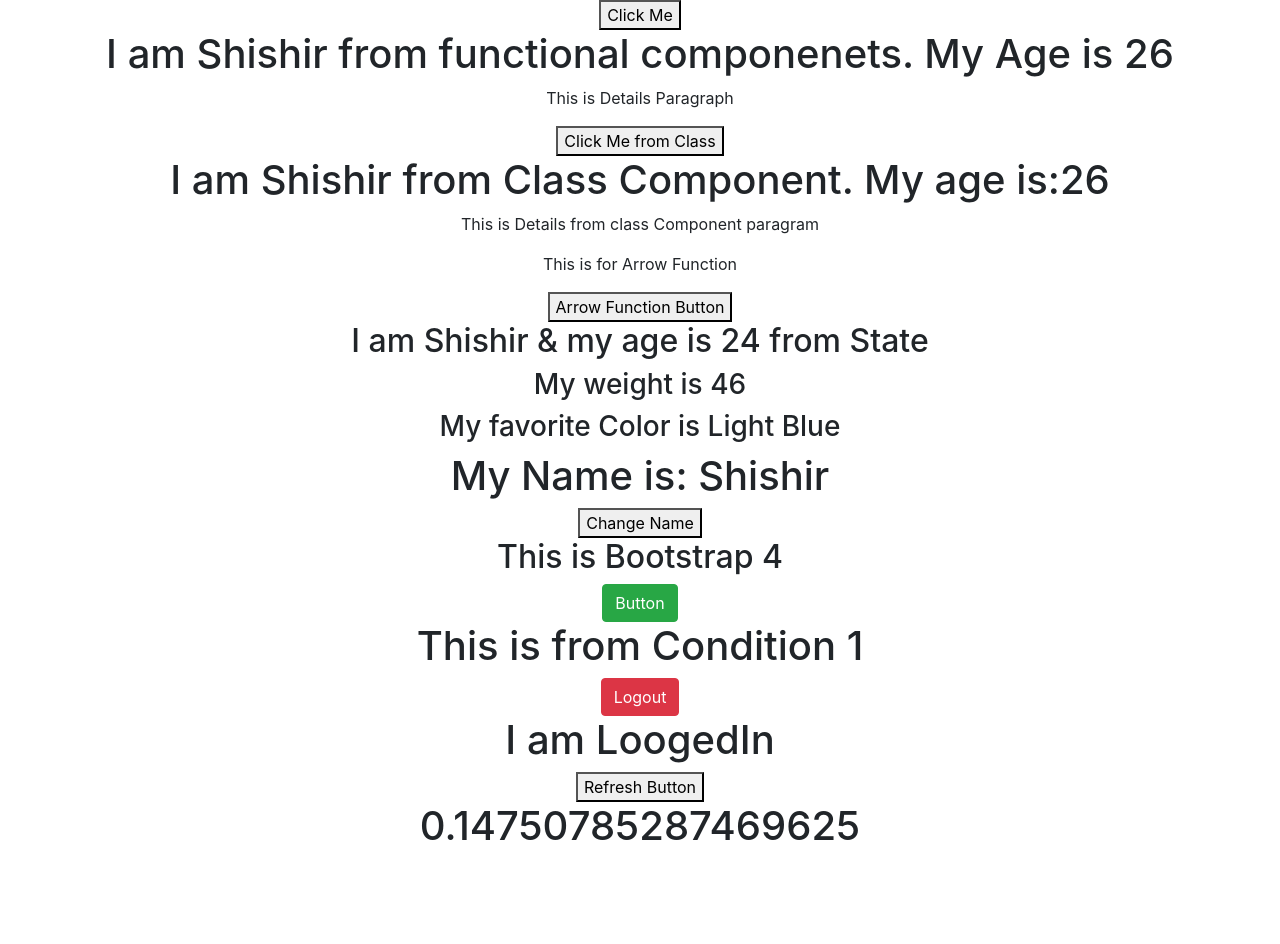
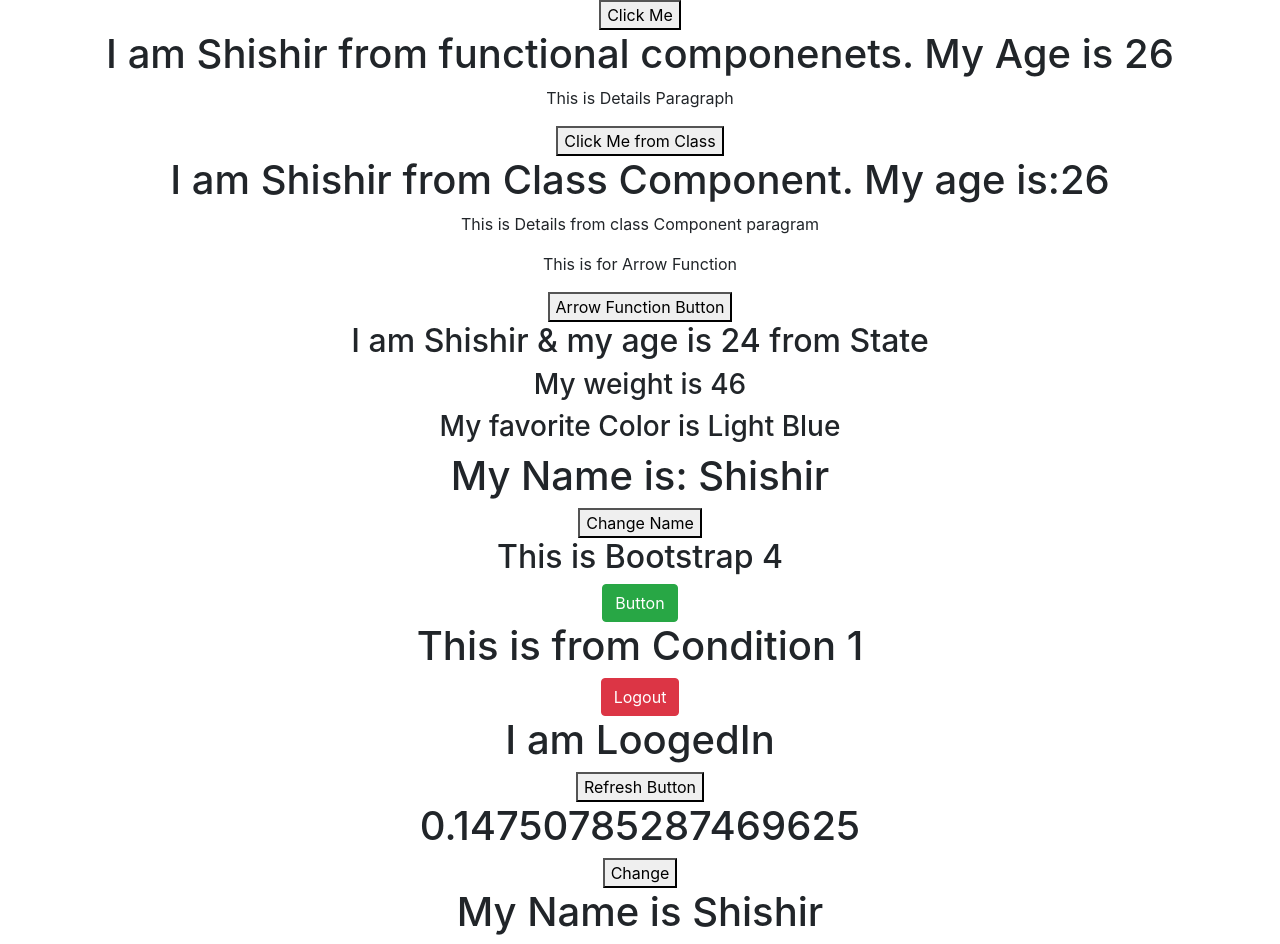
Before and after one commit to shishir75/React-101, a React (Create React App) app: page / in a window 1280 px wide. Before the commit the page ends 858 px from the top, so only its background shows below. Built offline with nearby package versions, Linux system fonts and the light colour scheme.

Commit message:
ReactDOM render method

```diff
--- a/src/App.js
+++ b/src/App.js
@@ -9,6 +9,7 @@ import Bootstrap from "./components/Bootstrap";
 import Condition1 from "./components/Condition1";
 import VariableElement from "./components/VariableElement";
 import Refresh from "./components/Refresh";
+import Render from "./components/Render";
 
 function App() {
   return (
@@ -30,6 +31,8 @@ function App() {
       <VariableElement></VariableElement>
 
       <Refresh></Refresh>
+
+      <Render></Render>
     </div>
   );
 }
--- /dev/null
+++ b/src/components/Render.js
@@ -0,0 +1,22 @@
+import React, { Component } from "react";
+import ReactDOM from "react-dom";
+
+export default class Render extends Component {
+  myFun = () => {
+    let container = document.getElementById("myID");
+    let element = "My Name is Obydullah Sarder & I am from ReactDOM";
+    let callback = () => {
+      alert("Done");
+    };
+    ReactDOM.render(element, container, callback);
+  };
+
+  render() {
+    return (
+      <div>
+        <button onClick={this.myFun}>Change</button>
+        <h1 id="myID">My Name is Shishir</h1>
+      </div>
+    );
+  }
+}
```
